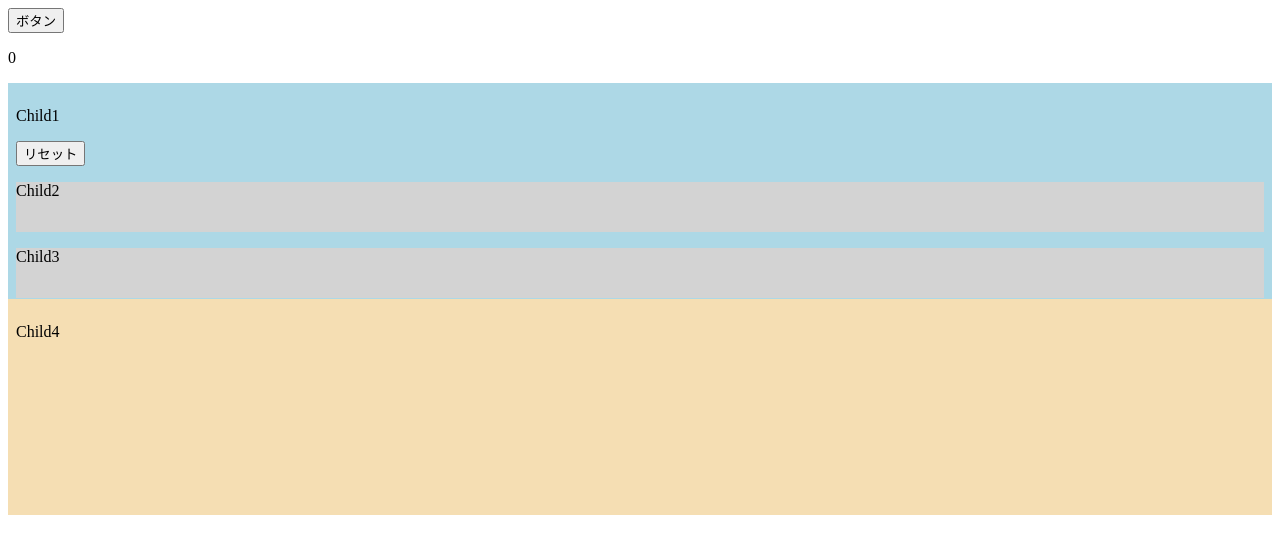
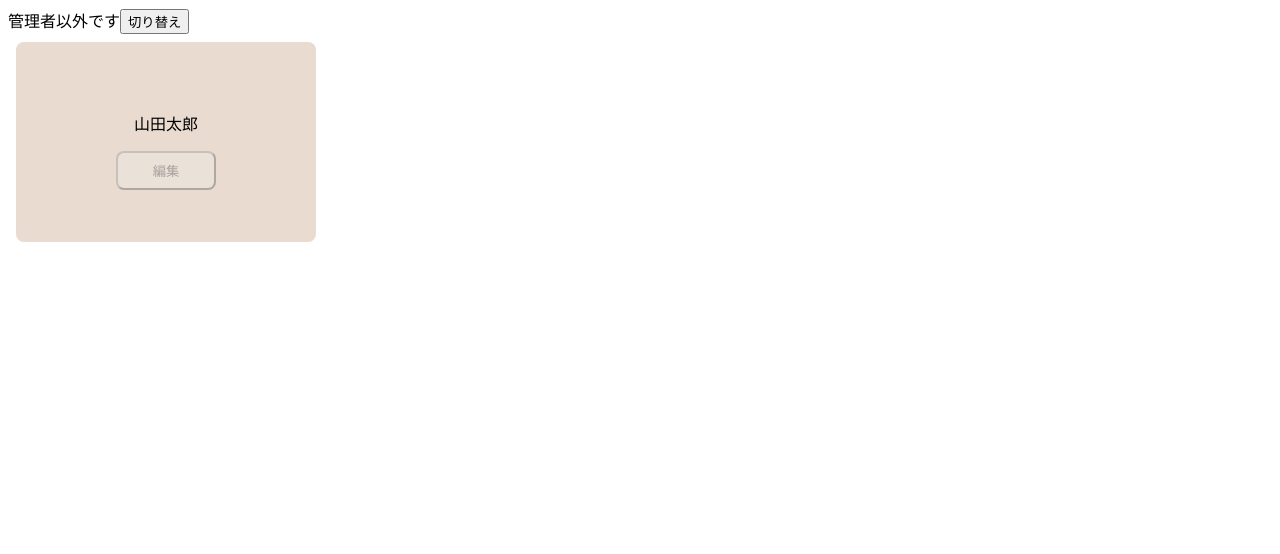
Before and after one commit to jinei/react_study, a React (Create React App) app in the folder my-app/: page / in a window 1280 px wide. Shown: the top 554 px of the page. Built offline with nearby package versions, Linux system fonts and the light colour scheme.

Commit message:
グローバルなstateの管理

```diff
--- a/my-app/src/App.jsx
+++ b/my-app/src/App.jsx
@@ -1,26 +1,22 @@
-import { Fragment, useState, memo, useCallback } from "react";
-import { Child1 } from "./components/Child1";
-import { Child4 } from "./components/Child4";
+import { Fragment, useContext } from "react";
+import { Card } from "./components/Card";
+import { AdminFlagContext } from "./components/providers/AdminFlagProvider";
 
-export const App = memo(() => {
-  console.log("App レンダリング");
+export const App = () => {
 
-  const [num, setNum] = useState(0);
+  // 管理者フラグ
+  const { isAdmin, setIsAdmin } = useContext(AdminFlagContext);
 
-  const onClickButton = () => {
-    setNum(num + 1);
-  };
+  // 切り替え押下時
+  const onClickSwitch = () => setIsAdmin(!isAdmin);
 
-  const onClickReset = useCallback(() => {
-    setNum(0);
-  }, []);
+  console.log("App");
 
   return (
     <Fragment>
-      <button onClick={onClickButton}>ボタン</button>
-      <p>{num}</p>
-      <Child1 onClickReset={onClickReset} />
-      <Child4 />
+      {isAdmin ? <span>管理者です</span> : <span>管理者以外です</span>}
+      <button onClick={onClickSwitch}>切り替え</button>
+      <Card />
     </Fragment>
   );
-});
+};
--- /dev/null
+++ b/my-app/src/components/Card.jsx
@@ -0,0 +1,24 @@
+import { memo } from "react";
+import { EditButton } from "./EditButton";
+
+const style = {
+  width: "300px",
+  height: "200px",
+  margin: "8px",
+  borderRadius: "8px",
+  backgroundColor: "#e9dbd0",
+  display: "flex",
+  flexDirection: "column",
+  justifyContent: "center",
+  alignItems: "center"
+};
+
+export const Card = memo(() => {
+  console.log("Card");
+  return (
+    <div style={style}>
+      <p>山田太郎</p>
+      <EditButton />
+    </div>
+  );
+});
--- a/my-app/src/components/Child1.jsx
+++ /dev/null
@@ -1,24 +0,0 @@
-import { memo } from "react";
-import { Child2 } from "./Child2";
-import { Child3 } from "./Child3";
-
-const style = {
-  height: "200px",
-  backgroundColor: "lightblue",
-  padding: "8px"
-};
-
-export const Child1 = memo((props) => {
-  console.log("Child1レンダリング");
-
-  const { onClickReset } = props;
-
-  return (
-    <div style={style}>
-      <p>Child1</p>
-      <button onClick={onClickReset}>リセット</button>
-      <Child2 />
-      <Child3 />
-    </div>
-  );
-});
--- a/my-app/src/components/Child2.jsx
+++ /dev/null
@@ -1,16 +0,0 @@
-import { memo } from "react";
-
-const style = {
-  height: "50px",
-  backgroundColor: "lightgray",
-};
-
-export const Child2 = memo(() => {
-  console.log("Child2 レンダリング");
-
-  return (
-    <div style={style}>
-      <p>Child2</p>
-    </div>
-  );
-});
--- a/my-app/src/components/Child3.jsx
+++ /dev/null
@@ -1,17 +0,0 @@
-import { memo } from "react";
-
-const style = {
-  height: "50px",
-  backgroundColor: "lightgray",
-};
-
-export const Child3 = memo(() => {
-  console.log("Child3 レンダリング");
-
-  return (
-    <div style={style}>
-      <p>Child3</p>
-    </div>
-  )
-
-});
--- a/my-app/src/components/Child4.jsx
+++ /dev/null
@@ -1,17 +0,0 @@
-import { memo } from "react";
-
-const style = {
-  height: "200px",
-  backgroundColor: "wheat",
-  padding: "8px"
-};
-
-export const Child4 = memo(() => {
-  console.log("Child4 レンダリング");
-
-  return (
-    <div style={style}>
-      <p>Child4</p>
-    </div>
-  );
-});
--- /dev/null
+++ b/my-app/src/components/EditButton.jsx
@@ -0,0 +1,17 @@
+import { useContext } from "react";
+import { AdminFlagContext } from "./providers/AdminFlagProvider";
+
+const style = {
+  width: "100px",
+  padding: "8px",
+  borderRadius: "8px"
+};
+
+export const EditButton = (props) => {
+  const { isAdmin } = useContext(AdminFlagContext);
+  console.log("EditButton");
+
+  return (
+    <button style={style} disabled={!isAdmin}>編集</button>
+  )
+}
--- /dev/null
+++ b/my-app/src/components/providers/AdminFlagProvider.jsx
@@ -0,0 +1,16 @@
+import { createContext, useState } from "react";
+
+export const AdminFlagContext = createContext({});
+
+export const AdminFlagProvider = (props) => {
+  const { children } = props;
+
+  // 管理者フラグ
+  const [isAdmin, setIsAdmin] = useState(false);
+
+  return (
+    <AdminFlagContext.Provider value={{ isAdmin, setIsAdmin }}>
+      {children}
+    </AdminFlagContext.Provider>
+  )
+};
--- a/my-app/src/index.js
+++ b/my-app/src/index.js
@@ -1,4 +1,10 @@
 import ReactDOM from "react-dom";
 import { App } from "./App";
+import { AdminFlagProvider } from "./components/providers/AdminFlagProvider";
 
-ReactDOM.render(<App />, document.getElementById("root"));
+ReactDOM.render(
+  <AdminFlagProvider>
+    <App />
+  </AdminFlagProvider>,
+  document.getElementById("root")
+);
```
